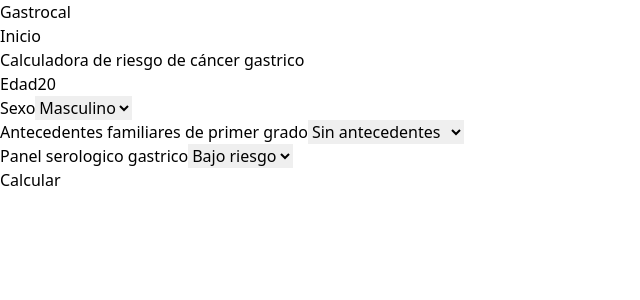
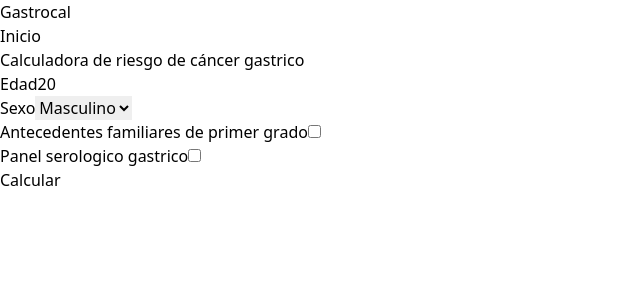
Before and after one commit to airiquelme/gastrocal, a React (Vite) app: page /calculator in a window 1280 px wide. Shown: the top 300 px of the page, without its empty margins (0-640 px from the left). Built offline with nearby package versions, Linux system fonts and the light colour scheme.

Commit message:
update botones booleanos

```diff
--- a/src/components/BoolButton.jsx
+++ b/src/components/BoolButton.jsx
@@ -13,9 +13,9 @@ function BoolButton({name, title, value, setValue, disabled}){
 
     return(
         <>
-        <div className="grid md:grid-flow-col gap-4">
+        <div className="grid md:grid-flow-col md:grid-cols-1 gap-4">
             <label htmlFor={name} className="block  mb-1">{title}</label>
-            <input type="checkbox" value={value} onChange={handleChange} disabled={disabled}>
+            <input className="w-10" id={name} type="checkbox" value={value} onChange={handleChange} disabled={disabled}>
             </input>
         </div>
         </>
--- a/src/routes/Calculator.jsx
+++ b/src/routes/Calculator.jsx
@@ -2,6 +2,7 @@ import { useState, useEffect } from "react";
 import PrimaryButton from "../components/PrimaryButton"
 import InputText from "../components/InputText";
 import SelectDropdown from "../components/SelectDropdown";
+import BoolButton from "../components/BoolButton";
 import { calcular_probabilidad_cancer_gastrico } from "../utils/calculadora_cancer_gastrico";
 
 function Calculator(){
@@ -68,8 +69,8 @@ function Calculator(){
                             <SelectDropdown name="sexo" title="Sexo" value={sexo} setValue={setSexo} options={opciones_edad}/>
                         </div>
                         <div className="grid md:grid-flow-col md:grid-cols-2 gap-4">
-                            <SelectDropdown name="antecedentes" title="Antecedentes familiares de primer grado" value={antecedentes} setValue={setAntecedentes} options={opciones_antecedentes}/>
-                            <SelectDropdown name="panel_serologico" title="Panel serologico gastrico" value={panelSerologico} setValue={setPanelSerologico} options={opciones_panel_serologico}/>
+                            <BoolButton name="antecedentes" title="Antecedentes familiares de primer grado" value={antecedentes} setValue={setAntecedentes}/>
+                            <BoolButton name="panel_serologico" title="Panel serologico gastrico" value={panelSerologico} setValue={setPanelSerologico}/>
                         </div>
                         <PrimaryButton action={undefined} disabled={false}>Calcular</PrimaryButton>
                     </form>
```
